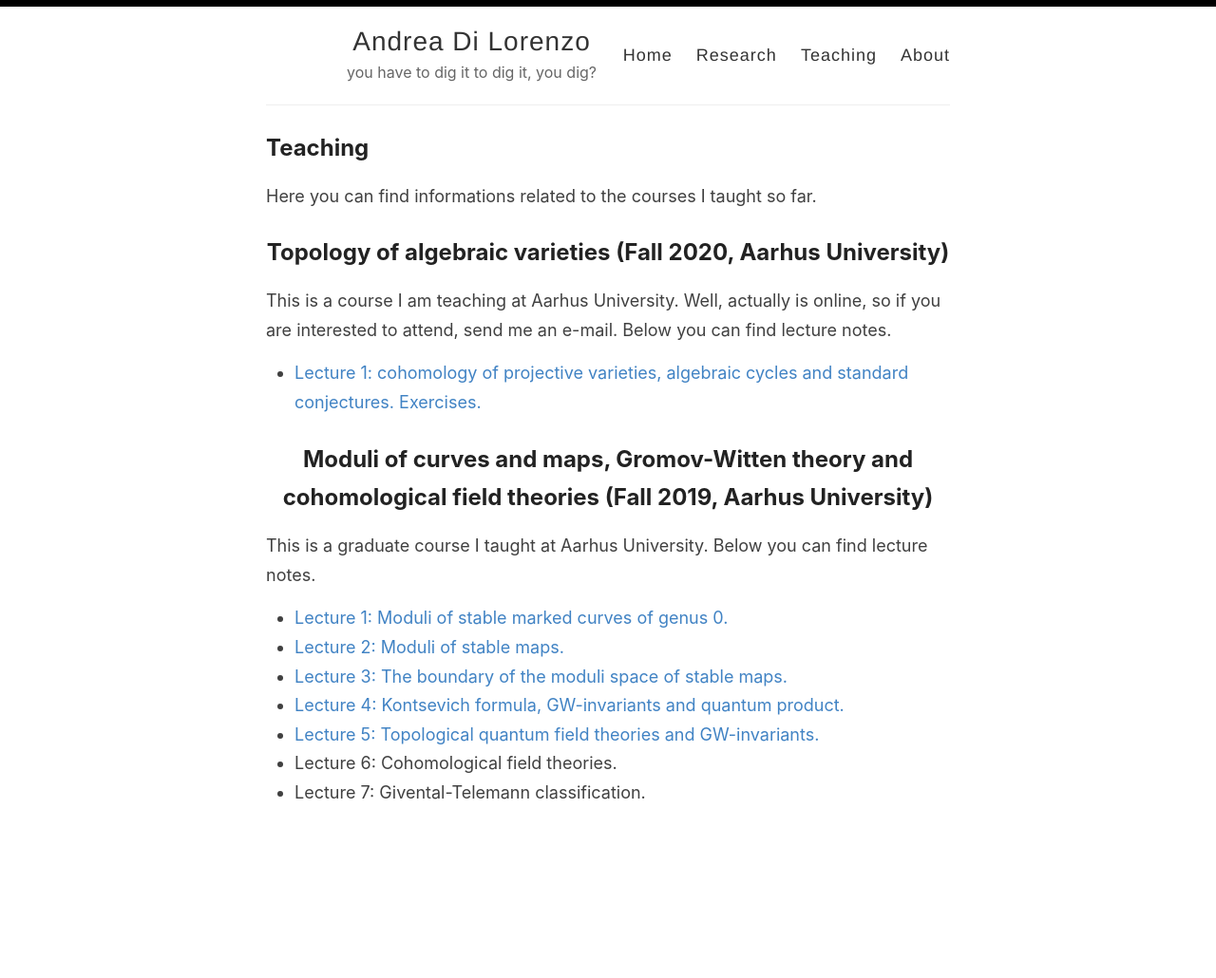
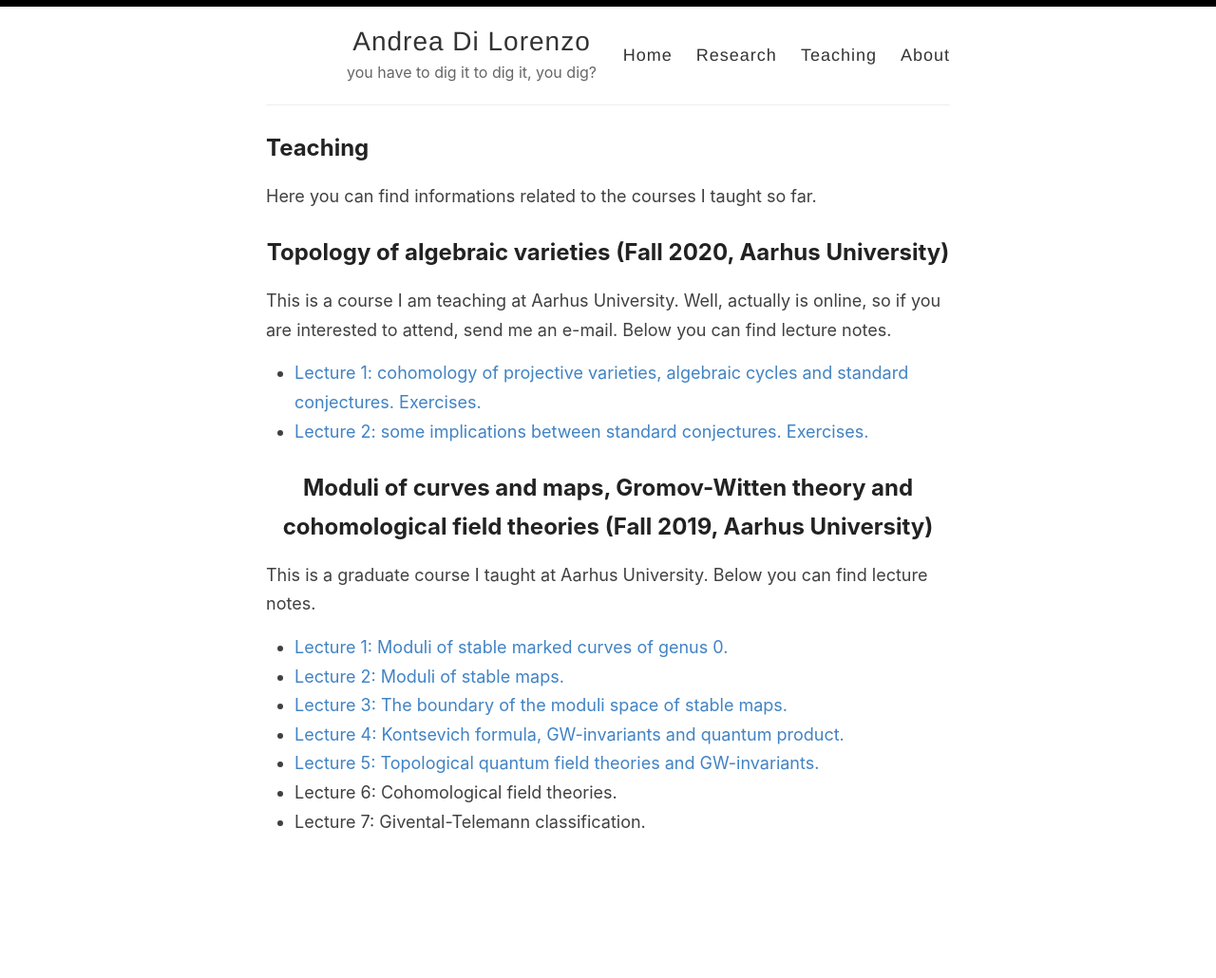
Before and after one commit to anddil/anddil.github.io, a Jekyll site: the page built from _pages/teaching.md, in a window 1280 px wide. Shown: the whole page at 95% size. Built offline with Jekyll 4.4.1, drawn with Linux system fonts in a browser that asks for light colours; before the commit the page ends 1000 px from its top, so only the background shows below that.

Commit message:
Update teaching.md

```diff
--- a/_pages/teaching.md
+++ b/_pages/teaching.md
@@ -10,6 +10,7 @@ This is a course I am teaching at Aarhus University. Well, actually is online, s
 Below you can find lecture notes.
 
 - [Lecture 1: cohomology of projective varieties, algebraic cycles and standard conjectures.](TopAlgVars/Lecture1.pdf) [Exercises.](TopAlgVars/Exercises1.pdf)
+- [Lecture 2: some implications between standard conjectures.](TopAlgVars/Lecture2.pdf) [Exercises.](TopAlgVars/Exercises2.pdf)
 
 ## Moduli of curves and maps, Gromov-Witten theory and cohomological field theories (Fall 2019, Aarhus University)
 
```
